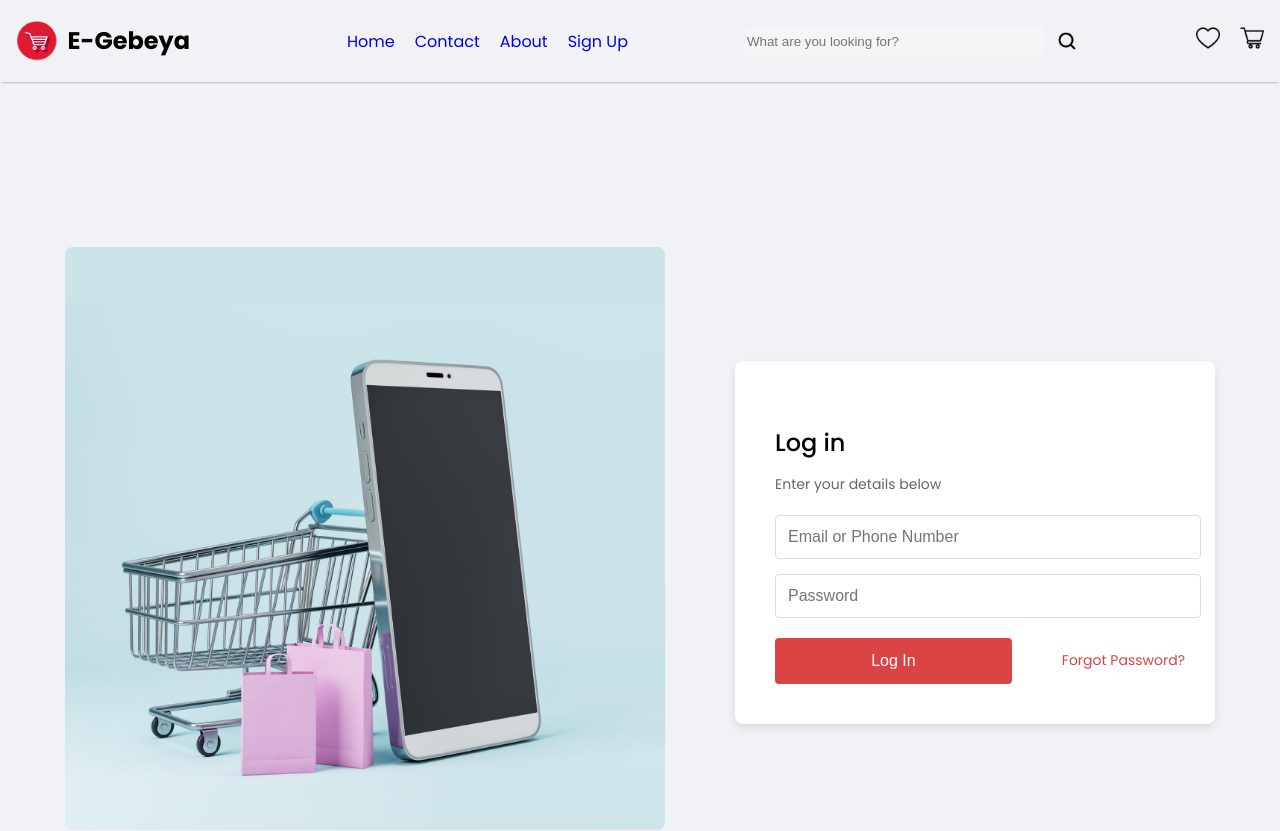
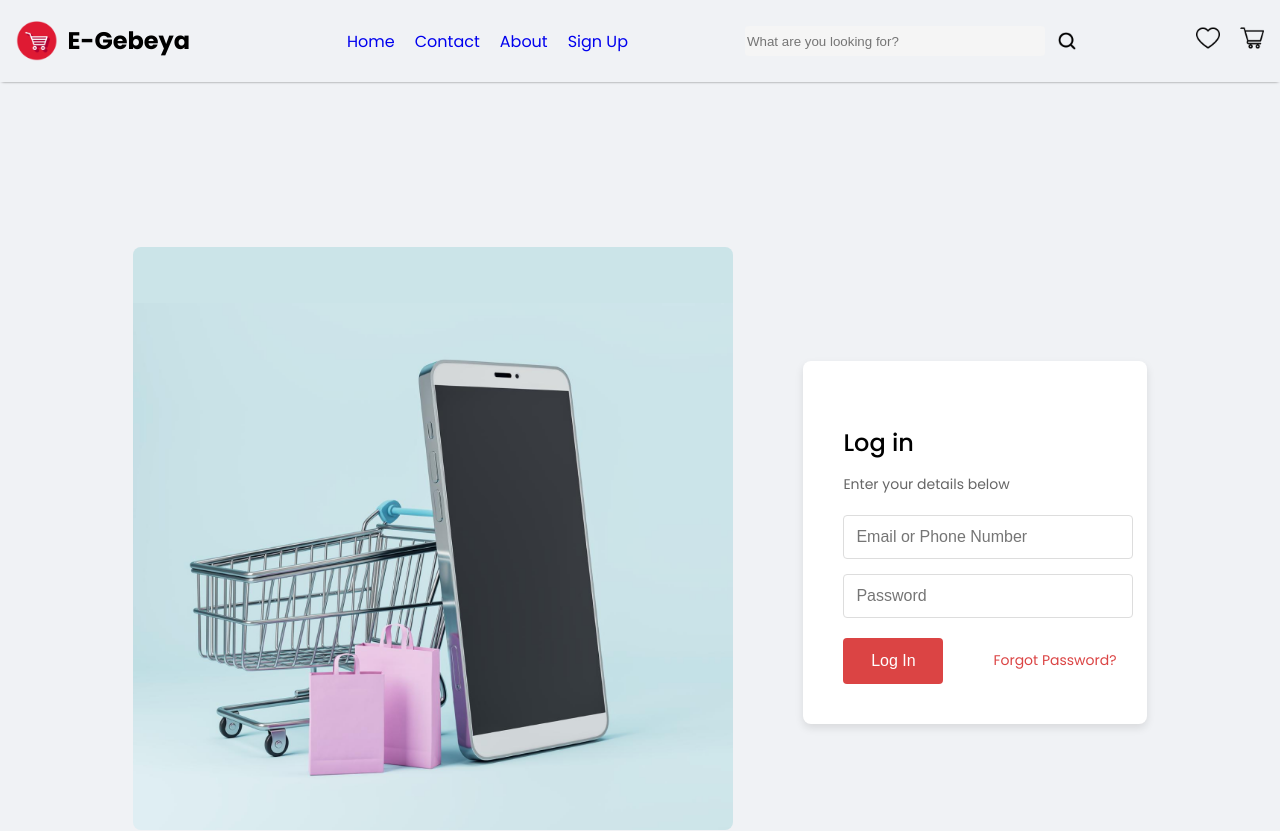
Before and after one commit to CybersoftInt/E-gebeya2, a React (Create React App) app: page /login in a window 1280 px wide. Shown: the top 831 px of the page. Built offline with nearby package versions, Linux system fonts and the light colour scheme.

Commit message:
Update Login.css

```diff
--- a/src/Components/Login/Login.css
+++ b/src/Components/Login/Login.css
@@ -94,7 +94,7 @@ body {
     white-space: nowrap;
     border-radius: 4px;
     cursor: pointer;
-    /* width: 100px; */
+    width: 100px;
     font-size: 16px;
     transition: background-color 0.3s ease;
 }
```
